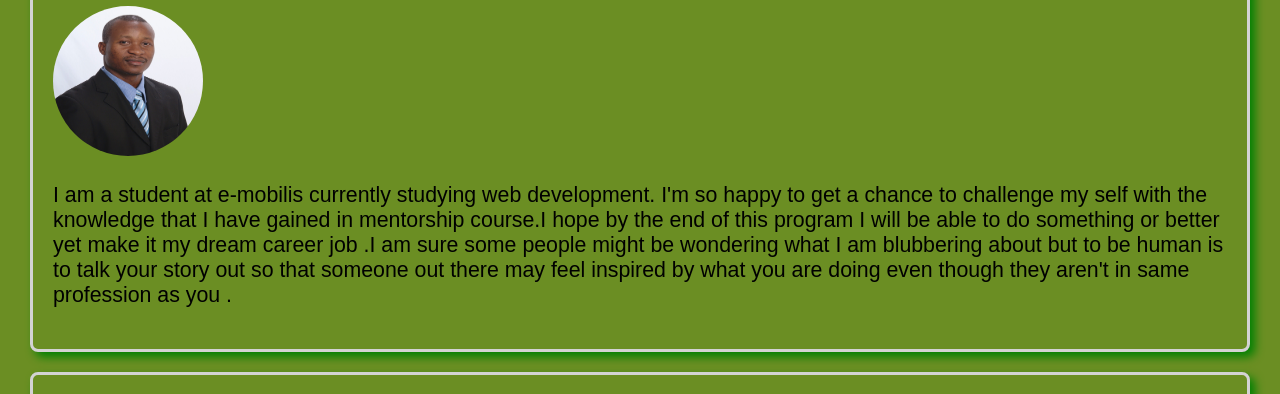
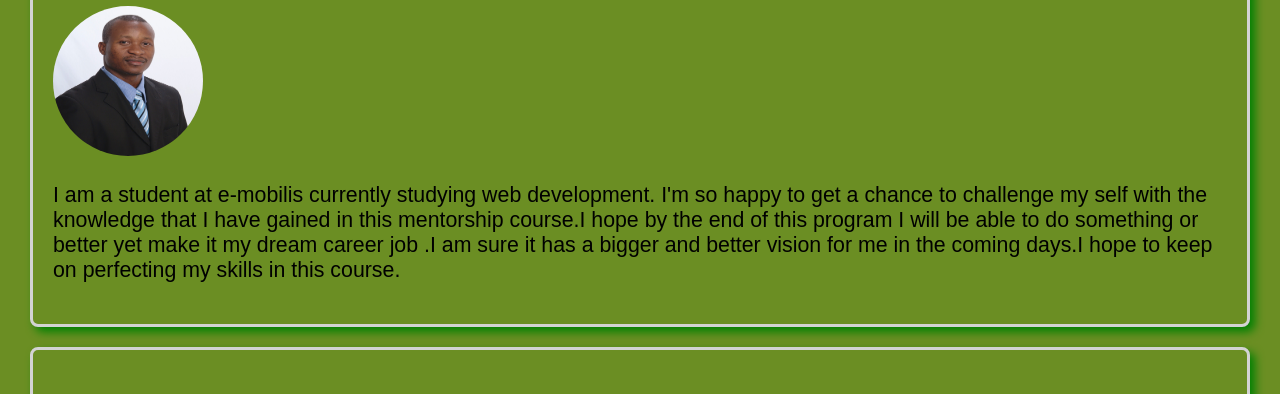
Before and after one commit to Emmanuel-MG254/Personal-portfolio-css, a plain HTML site: page index.html in a window 1280 px wide. Shown: the part 370-764 px from the top of the page. Drawn offline with Linux system fonts and the light colour scheme.

Commit message:
initial commit

```diff
--- a/index.html
+++ b/index.html
@@ -26,7 +26,7 @@
         <h1>About me</h1>
 
         <img src="static/images/official.jpg" id="profile" alt="" height="250" width="320">
-        <p> I am a student at e-mobilis currently studying web development. I'm so happy to get a chance to challenge my self with the knowledge that I have gained in mentorship course.I hope by the end of this program I will be able to  do something or better yet make it my dream career job .I am sure some people  might be wondering what I am blubbering about but to be human is to talk your story out so that someone out there may feel inspired by what you are doing even though they aren't in same profession as you .
+        <p> I am a student at e-mobilis currently studying web development. I'm so happy to get a chance to challenge my self with the knowledge that I have gained in this mentorship course.I hope by the end of this program I will be able to  do something or better yet make it my dream career job .I am sure it has a bigger and better vision for me  in the coming days.I hope to keep on perfecting my skills in this course.
         </p>
     </section>
 <!-- project section-->
```
